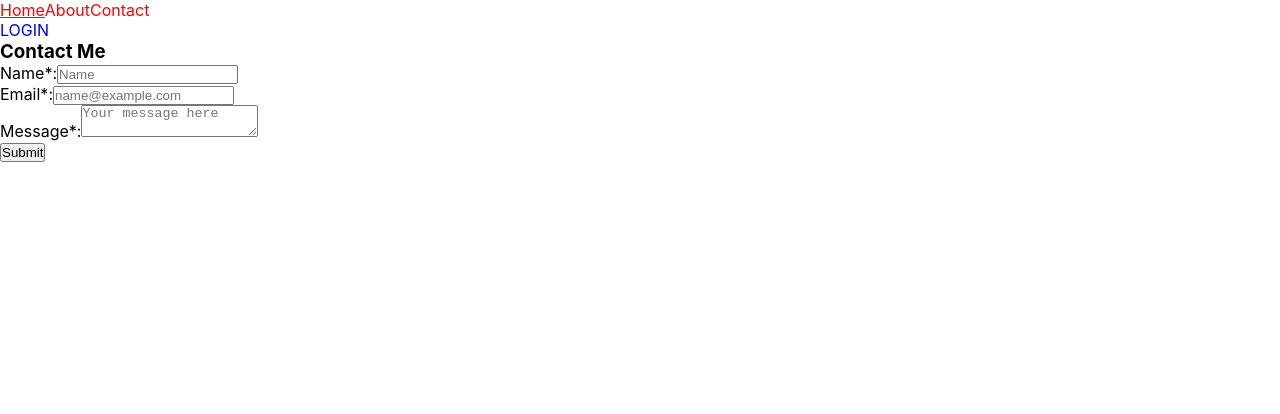
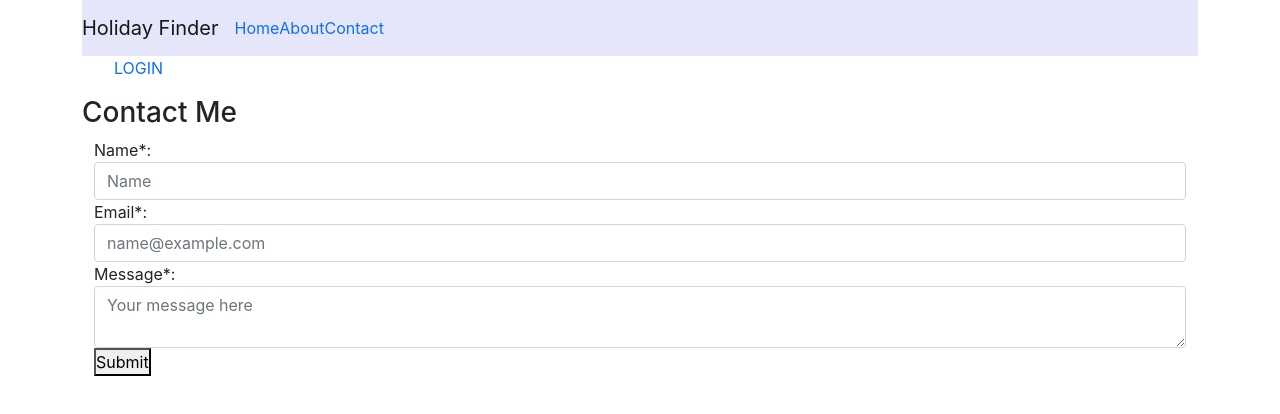
Before and after one commit to lisaleegithub/holiday-finder-app, a React (Create React App) app in the folder client/: page /contact in a window 1280 px wide. Shown: the top 414 px of the page. Built offline with nearby package versions, Linux system fonts and the light colour scheme; no server answers.

Commit message:
Add bootstrap script and style navigation bar.

```diff
--- a/client/public/index.html
+++ b/client/public/index.html
@@ -1,15 +1,26 @@
 <!DOCTYPE html>
 <html lang="en">
+
 <head>
   <meta charset="utf-8" />
   <link rel="icon" href="%PUBLIC_URL%/world.png" />
   <meta name="viewport" content="width=device-width, initial-scale=1" />
   <meta name="theme-color" content="#000000" />
-    <meta
-      name="description"
-      content="Web site created using create-react-app"
-    />
+  <meta name="description" content="Web site created using create-react-app" />
   <link rel="apple-touch-icon" href="%PUBLIC_URL%/logo192.png" />
+  <link rel="stylesheet" href="https://cdn.jsdelivr.net/npm/bootstrap@5.1.3/dist/css/bootstrap.min.css"
+    integrity="sha384-1BmE4kWBq78iYhFldvKuhfTAU6auU8tT94WrHftjDbrCEXSU1oBoqyl2QvZ6jIW3" crossorigin="anonymous">
+  <meta name="viewport" content="width=device-width, initial-scale=1, shrink-to-fit=no">
+  <script src="https://code.jquery.com/jquery-3.2.1.slim.min.js"
+    integrity="sha384-KJ3o2DKtIkvYIK3UENzmM7KCkRr/rE9/Qpg6aAZGJwFDMVNA/GpGFF93hXpG5KkN"
+    crossorigin="anonymous"></script>
+  <script src="https://cdn.jsdelivr.net/npm/popper.js@1.12.9/dist/umd/popper.min.js"
+    integrity="sha384-ApNbgh9B+Y1QKtv3Rn7W3mgPxhU9K/ScQsAP7hUibX39j7fakFPskvXusvfa0b4Q"
+    crossorigin="anonymous"></script>
+  <script src="https://cdn.jsdelivr.net/npm/bootstrap@4.0.0/dist/js/bootstrap.min.js"
+    integrity="sha384-JZR6Spejh4U02d8jOt6vLEHfe/JQGiRRSQQxSfFWpi1MquVdAyjUar5+76PVCmYl"
+    crossorigin="anonymous"></script>
+
   <!--
       manifest.json provides metadata used when your web app is installed on a
       user's mobile device or desktop. See https://developers.google.com/web/fundamentals/web-app-manifest/
@@ -26,6 +37,7 @@
     -->
   <title>Holiday Finder</title>
 </head>
+
 <body>
   <noscript>You need to enable JavaScript to run this app.</noscript>
   <div id="root"></div>
@@ -40,4 +52,5 @@
       To create a production bundle, use `npm run build` or `yarn build`.
     -->
 </body>
+
 </html>
--- a/client/src/App.css
+++ b/client/src/App.css
@@ -46,8 +46,6 @@
 
 a, li {
   text-decoration: none;
-  list-style-type: none;
-  color: blue;
 }
 
 a:hover {
@@ -58,13 +56,3 @@
   background: rgba(253, 253, 253, 0.5);
   transition: 0.3s ease;
 }
-
-.nav {
-  color: blue;
-  display: flex;
-  align-items: center;
-}
-
-.nav a {
-  color: red;
-}
--- a/client/src/components/Navigation.js
+++ b/client/src/components/Navigation.js
@@ -2,17 +2,29 @@
 import { Link } from "react-router-dom";
 
 export default function Navigation() {
-    return (<nav className="nav">
-        <li>
-            {" "}
+  return (
+    <nav class="navbar navbar-expand-lg navbar-light sticky-top" style={{ backgroundColor: "lavender" }}>
+      <a class="navbar-brand" href="/">Holiday Finder</a>
+      <button class="navbar-toggler" type="button" data-toggle="collapse" data-target="#navbarNav" aria-controls="navbarNav" aria-expanded="false" aria-label="Toggle navigation">
+        <span class="navbar-toggler-icon"></span>
+      </button>
+      <div class="collapse navbar-collapse" id="navbarNav">
+        <ul class="navbar-nav">
+
+          <li class="nav-item active">
             <Link to="/">Home</Link>{" "}
           </li>
-        <li>
+
+          <li class="nav-item">
             <Link to="/about">About</Link>
           </li>
-        <li>
+
+          <li class="nav-item">
             <Link to="/contact">Contact</Link>
           </li>
+
+        </ul>
+      </div>
     </nav>
   )
 }
```
Lines whose indentation alone changed are shown as unchanged.
